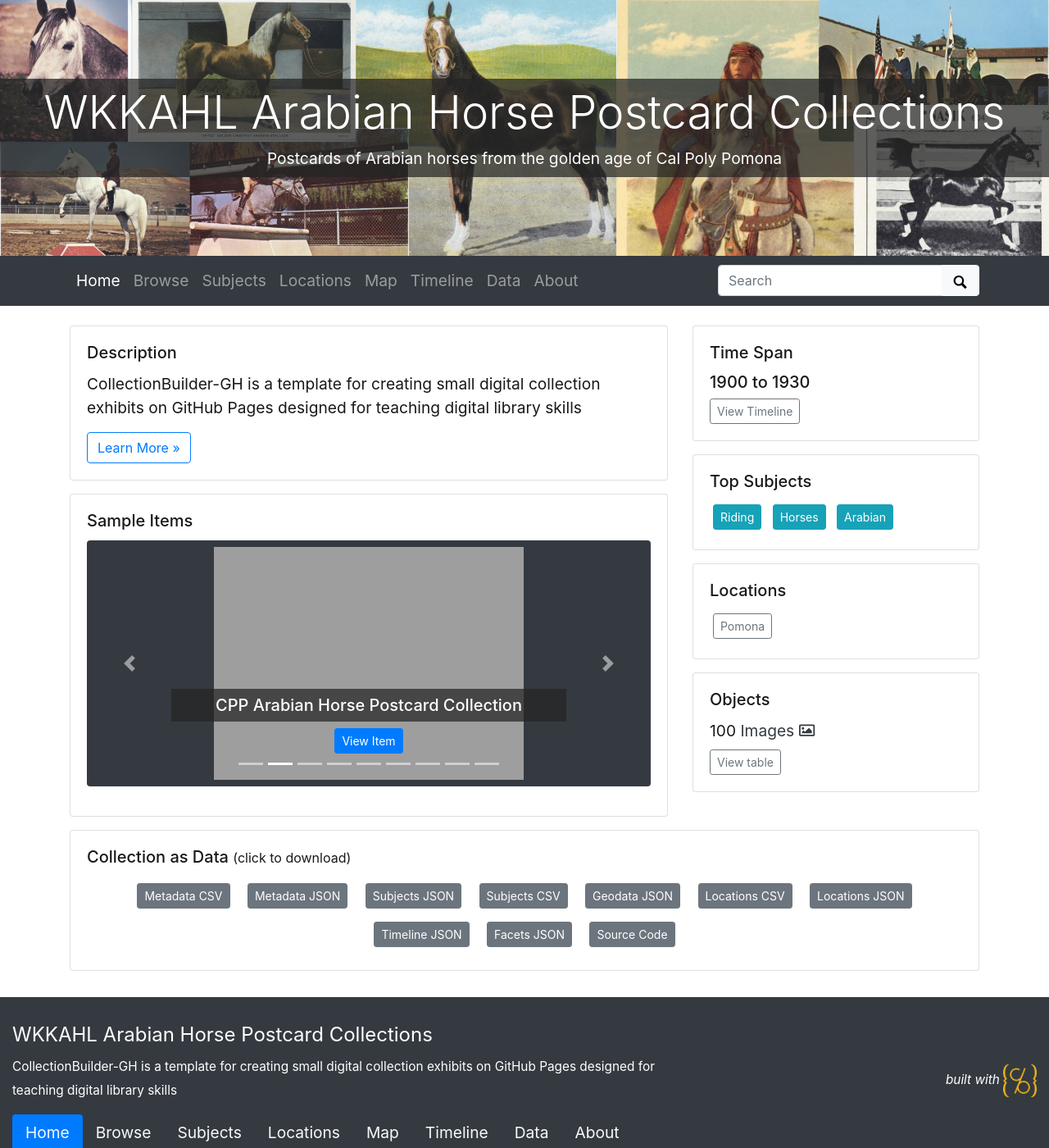
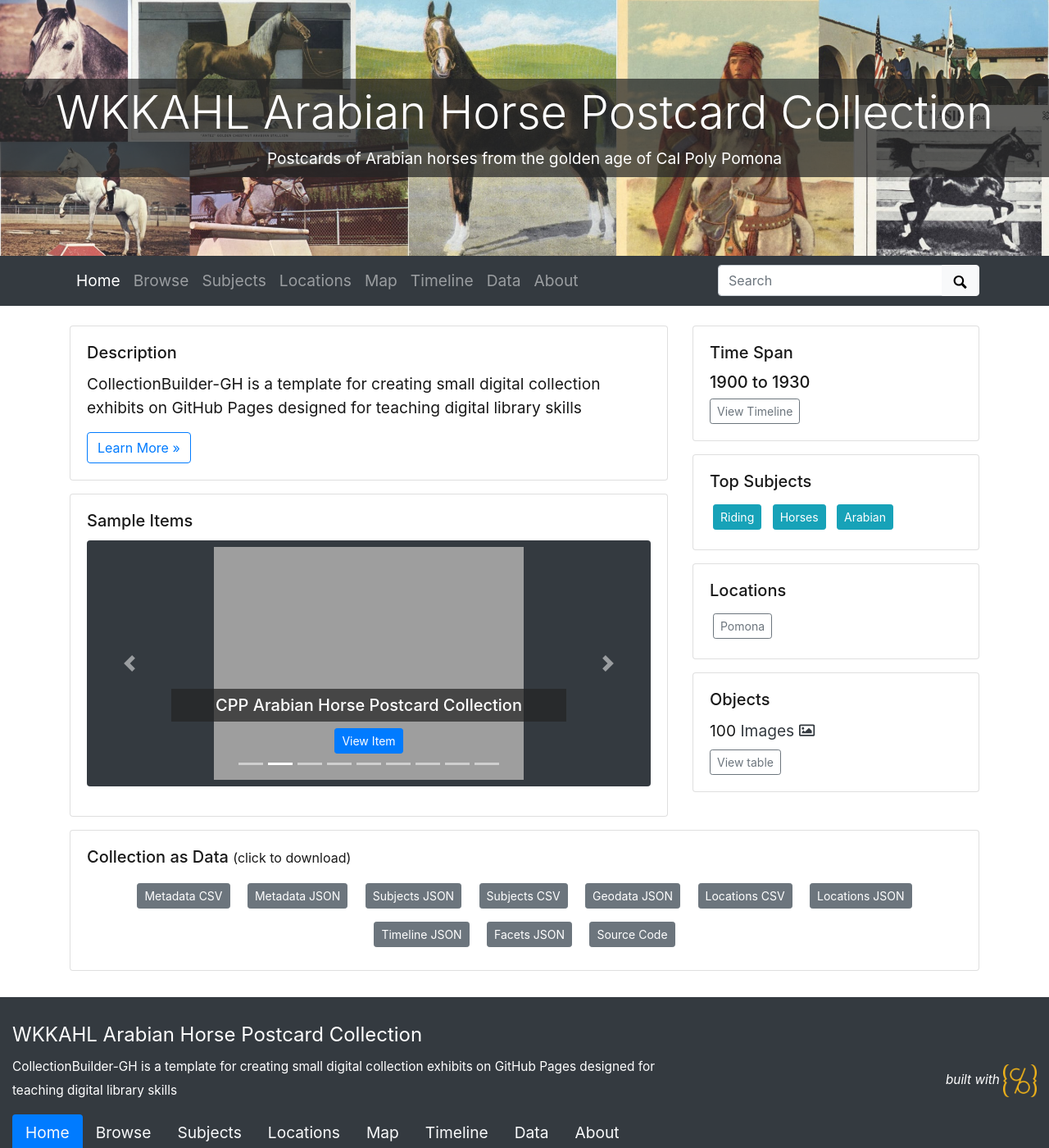
Before and after one commit to CPPLibrary/postcards-compound, a Jekyll site: the page built from index.md, in a window 1280 px wide and 1400 px high. Shown: the whole window at 82% size. Built offline with Jekyll 4.4.1, drawn with Linux system fonts in a browser that asks for light colours.

Commit message:
Update _config.yml

```diff
--- a/_config.yml
+++ b/_config.yml
@@ -18,7 +18,7 @@
 # SITE SETTINGS
 #
 # title of site appears in banner
-title: WKKAHL Arabian Horse Postcard Collections
+title: WKKAHL Arabian Horse Postcard Collection
 # tagline, a short phrase that will appear throughout the site in the top banner
 tagline: Postcards of Arabian horses from the golden age of Cal Poly Pomona
 # description appears in meta tags and other locations
```
